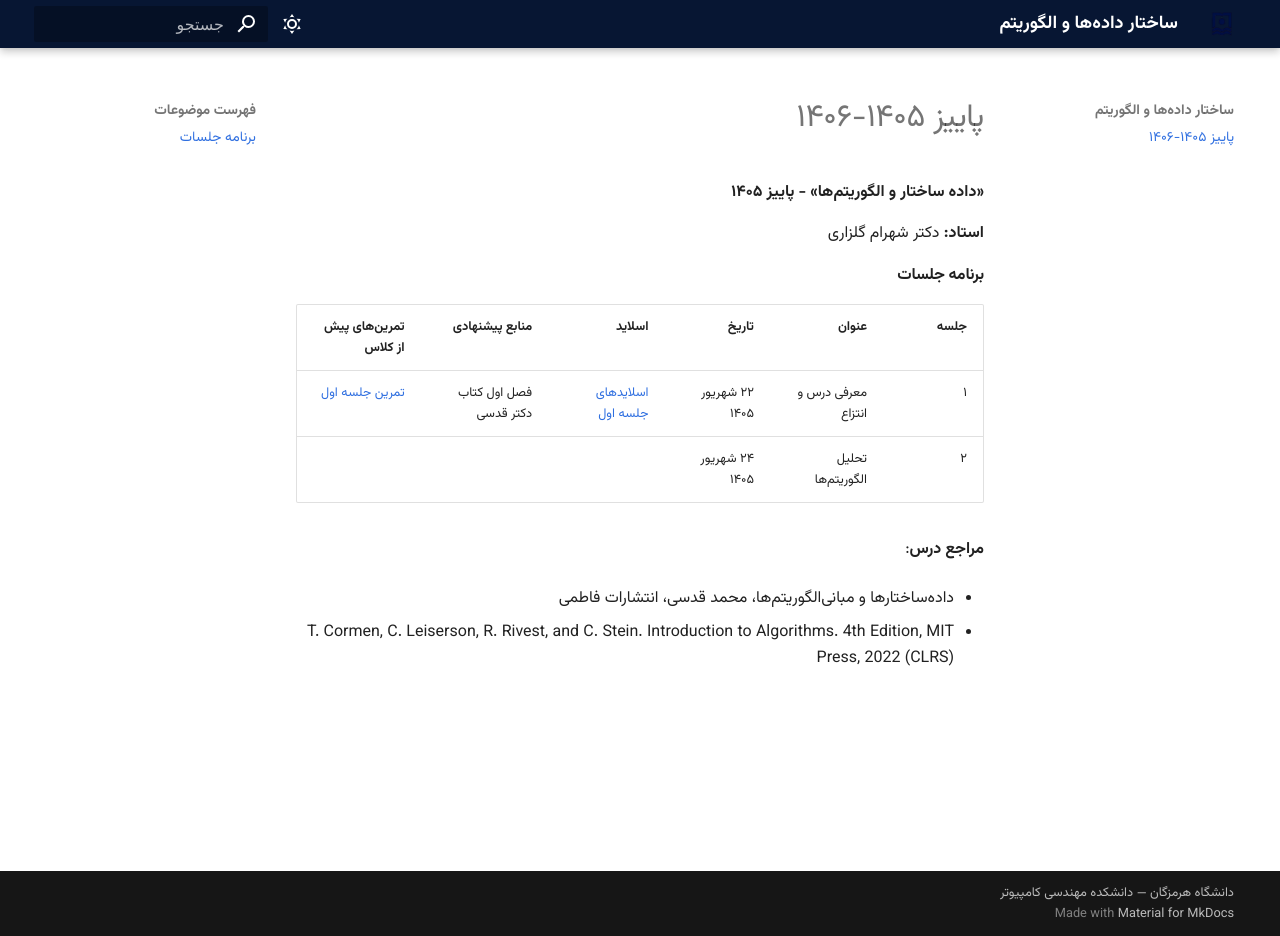
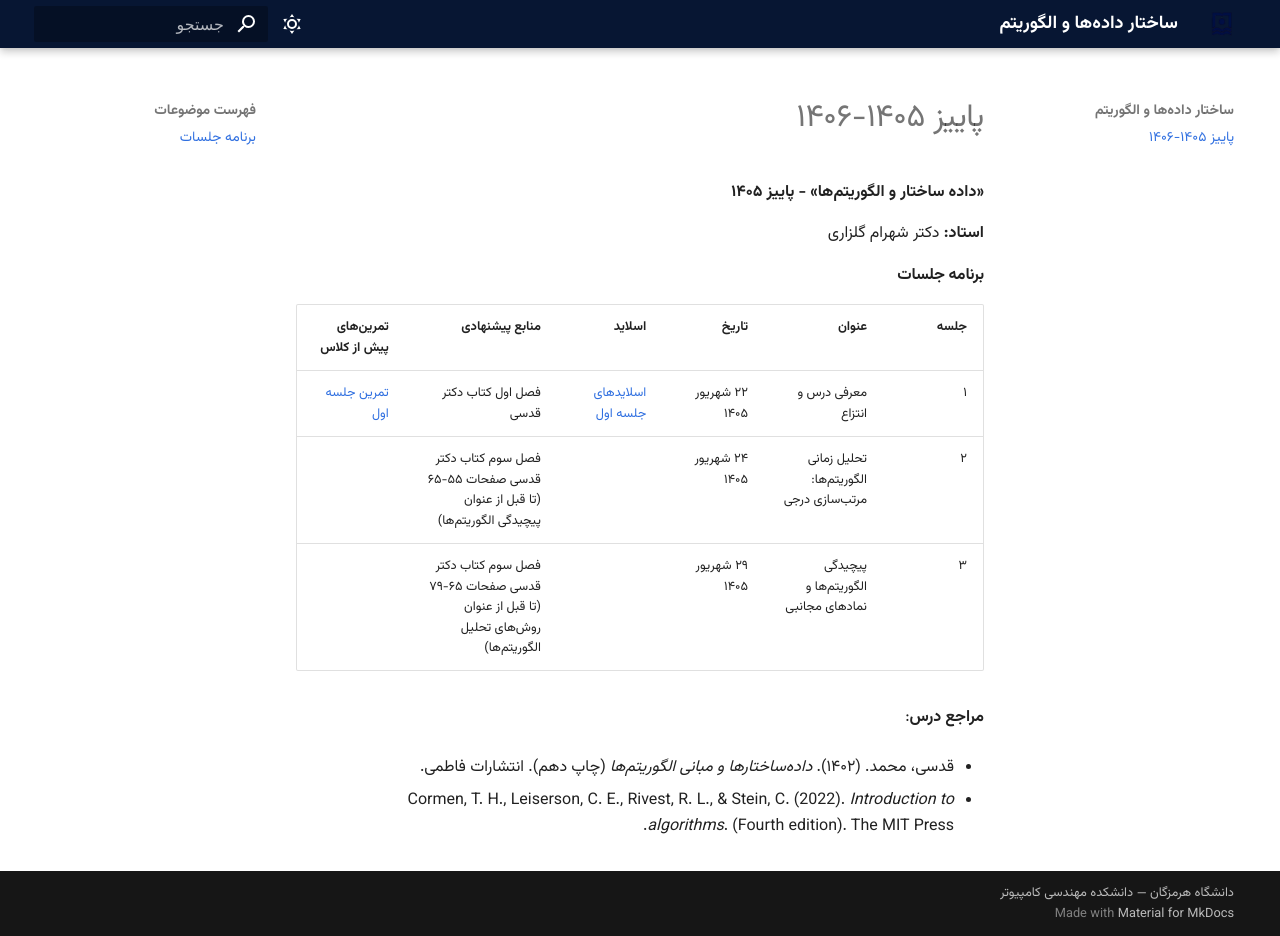
Before and after one commit to CESA-UH/CESA-UH.github.io, an MkDocs documentation site: the page built from docs-src/DSA/docs/index.md, in a window 1280 px wide and 936 px high. Built offline with MkDocs 1.6.1 and Material for MkDocs 9.7.7, drawn with Linux system fonts in a browser that asks for light colours.

Commit message:
DSA Session 2 md

```diff
--- a/docs-src/DSA/docs/index.md
+++ b/docs-src/DSA/docs/index.md
@@ -4,13 +4,14 @@
 
 #### برنامه جلسات
 
-| جلسه | عنوان              | تاریخ          | اسلاید                                                                                                                    | منابع پیشنهادی         | تمرین‌های پیش از کلاس                                                                            |
-| ---: | ------------------ | -------------- | ------------------------------------------------------------------------------------------------------------------------- | ---------------------- | ------------------------------------------------------------------------------------------------ |
-|    ۱ | معرفی درس و انتزاع | ۲۲ شهریور ۱۴۰۵ | [اسلاید‌های جلسه اول](https://github.com/amirrezabb/UoH-DSA-14051/blob/main/docs/assets/1_IntroductionAndAbstraction.pdf) | فصل اول کتاب دکتر قدسی | [تمرین جلسه اول](https://github.com/amirrezabb/UoH-DSA-14051/blob/main/docs/assets/WarmUP-1.pdf) |
-|    ۲ | تحلیل الگوریتم‌ها  | ۲۴ شهریور ۱۴۰۵ |                                                                                                                           |                        |                                                                                                  |
+| جلسه | عنوان                                   | تاریخ          | اسلاید                                                                                                                    | منابع پیشنهادی                                                                 | تمرین‌های پیش از کلاس                                                                            |
+| ---: | --------------------------------------- | -------------- | ------------------------------------------------------------------------------------------------------------------------- | ------------------------------------------------------------------------------ | ------------------------------------------------------------------------------------------------ |
+|    ۱ | معرفی درس و انتزاع                      | ۲۲ شهریور ۱۴۰۵ | [اسلاید‌های جلسه اول](https://github.com/amirrezabb/UoH-DSA-14051/blob/main/docs/assets/1_IntroductionAndAbstraction.pdf) | فصل اول کتاب دکتر قدسی                                                         | [تمرین جلسه اول](https://github.com/amirrezabb/UoH-DSA-14051/blob/main/docs/assets/WarmUP-1.pdf) |
+|    ۲ | تحلیل زمانی الگوریتم‌ها: مرتب‌سازی درجی | ۲۴ شهریور ۱۴۰۵ |                                                                                                                           | فصل سوم کتاب دکتر قدسی صفحات ۵۵-۶۵ (تا قبل از عنوان پیچیدگی الگوریتم‌ها)       |                                                                                                  |
+|    ۳ | پیچیدگی الگوریتم‌ها و نماد‌های مجانبی   | ۲۹ شهریور ۱۴۰۵ |                                                                                                                           | فصل سوم کتاب دکتر قدسی صفحات ۶۵-۷۹ (تا قبل از عنوان روش‌های تحلیل الگوریتم‌ها) |                                                                                                  |
 
 **مراجع درس**:
 
-- داده‌ساختارها و مبانی‌الگوریتم‌ها، محمد قدسی، انتشارات فاطمی
+- قدسی، محمد. (۱۴۰۲). _داده‌ساختارها و مبانی الگوریتم‌ها_ (چاپ دهم). انتشارات فاطمی.
 
--  T. Cormen, C. Leiserson, R. Rivest, and C. Stein. Introduction to Algorithms. 4th Edition, MIT Press, 2022 (CLRS)
+-  Cormen, T. H., Leiserson, C. E., Rivest, R. L., & Stein, C. (2022). *Introduction to algorithms*. (Fourth edition). The MIT Press.
```
